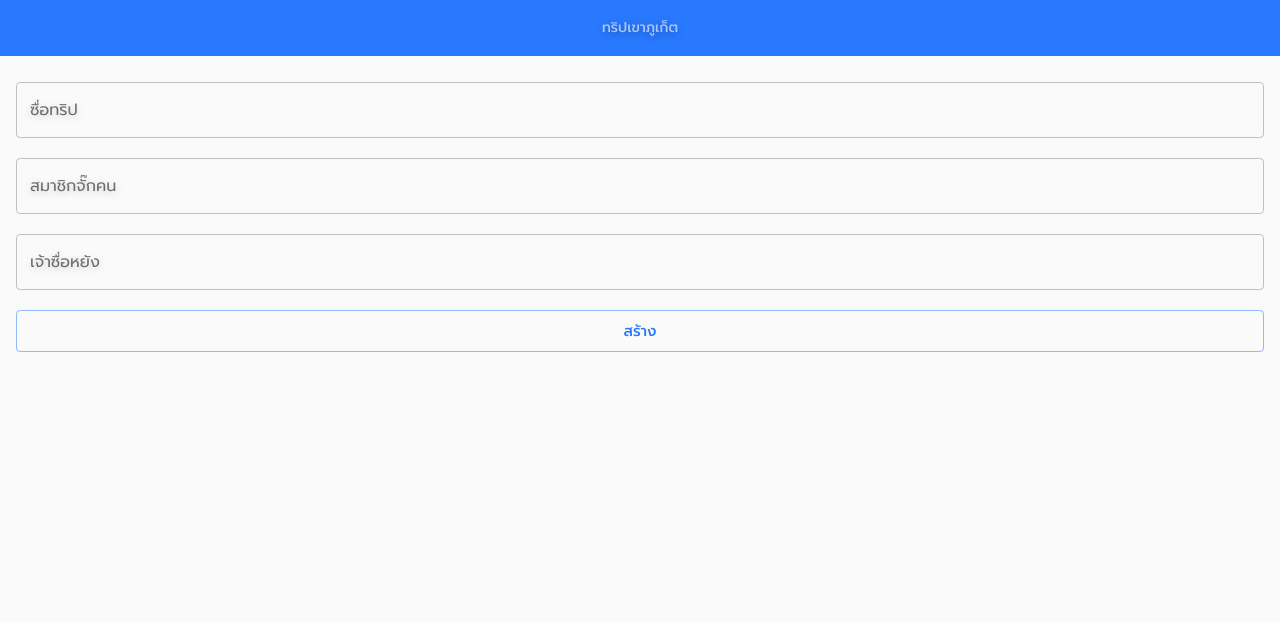
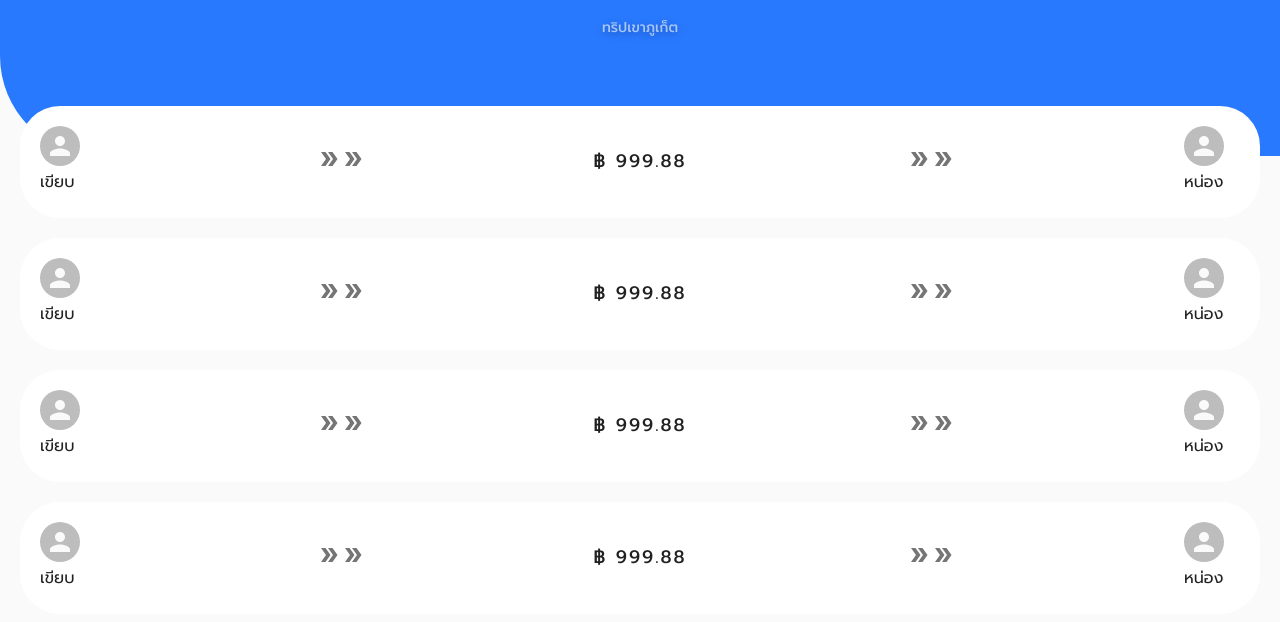
Before and after one commit to AnuchitO/fe-jugbaht, a React (Create React App) app: page / in a window 1280 px wide. Shown: the top 622 px of the page. Built offline with nearby package versions, Linux system fonts and the light colour scheme.

Commit message:
refactor summary to use variable

```diff
--- a/src/App.js
+++ b/src/App.js
@@ -36,14 +36,14 @@ export default function App() {
         <div className={styles.root}>
           {/* <Welcome /> */}
           <Header title={"ทริปเขาภูเก็ต"} />
-          {/* <Summary /> */}
+          <Summary />
           {/* <Expense /> */}
           {/* <Hero title={"คุณได้เงินคืน"} /> */}
           {/* <History /> */}
           {/* <Footer /> */}
           {/* <Hero title={"คุณจ่ายเงิน"} /> */}
           {/* <IndividualHistory /> */}
-          <Trip />
+          {/* <Trip /> */}
         </div>
       </ThemeProvider>
     </StylesProvider>
--- a/src/components/Summary/Summary.js
+++ b/src/components/Summary/Summary.js
@@ -10,18 +10,22 @@ import {
 import DoubleArrowIcon from "@material-ui/icons/DoubleArrow";
 
 const Summary = () => {
+  const items = [
+    { payer: "เขียบ", receiver: "หน่อง", amount: 999.88 },
+    { payer: "เขียบ", receiver: "หน่อง", amount: 999.88 },
+    { payer: "เขียบ", receiver: "หน่อง", amount: 999.88 },
+    { payer: "เขียบ", receiver: "หน่อง", amount: 999.88 }
+  ];
   return (
     <div className={styles.root}>
       <div className={styles.underHerder} />
       <div className={styles.items}>
-        {Array(5)
-          .fill()
-          .map(x => (
+        {items.map(item => (
           <div className={styles.item}>
             <div className={styles.left}>
               <ListItemAvatar>
                 <Avatar />
-                  <ListItemText primary={<div>เขียบ</div>} />
+                <ListItemText primary={<div>{item.payer}</div>} />
               </ListItemAvatar>
             </div>
             <div className={styles.middle}>
@@ -31,7 +35,7 @@ const Summary = () => {
               </ListItemIcon>
             </div>
             <div className={styles.middle}>
-                <div className={styles.title}>฿ 999.99</div>
+              <div className={styles.title}>฿ {item.amount.toFixed(2)}</div>
               {/* <div className={styles.helper}>15 Mar 2020, 8:20PM</div> */}
             </div>
             <div className={styles.middle}>
@@ -43,7 +47,7 @@ const Summary = () => {
             <div className={styles.right}>
               <ListItemAvatar>
                 <Avatar />
-                  <ListItemText primary={<div>หน่อง</div>} />
+                <ListItemText primary={<div>{item.receiver}</div>} />
               </ListItemAvatar>
             </div>
           </div>
```
Lines whose indentation alone changed are shown as unchanged.
